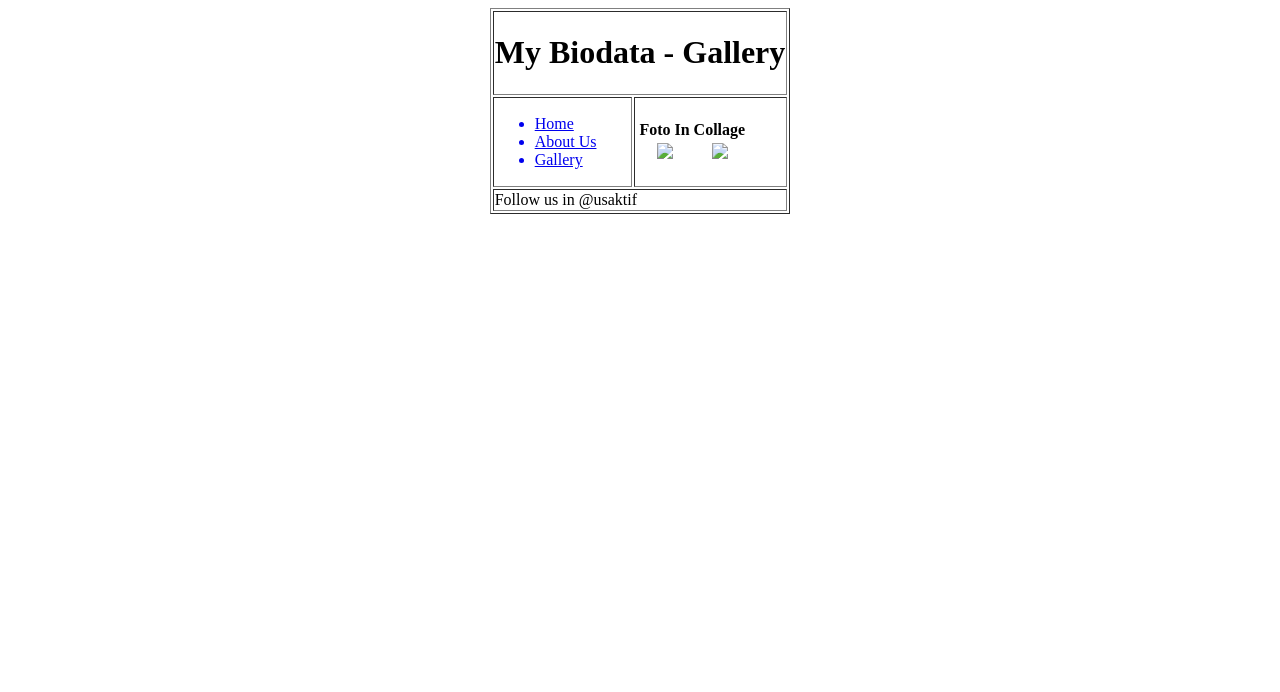
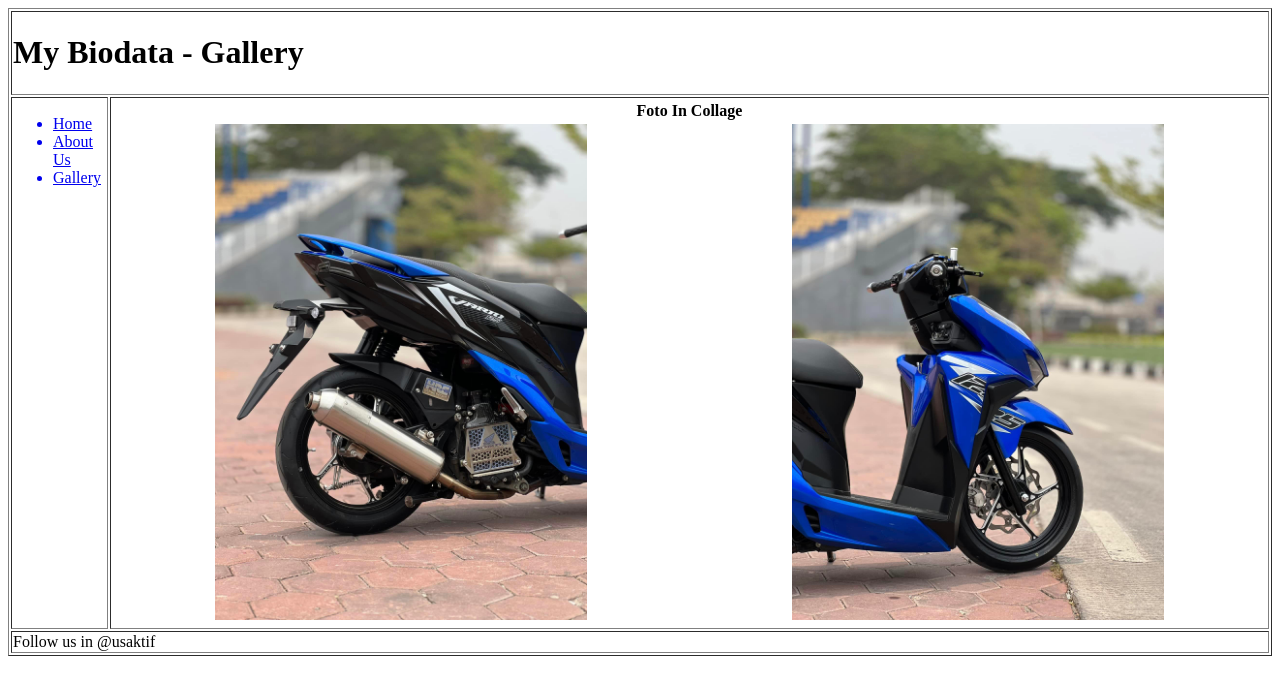
Before and after one commit to iwayantrisna/pbw-hari2, a plain HTML site: page Gallery.html in a window 1280 px wide. Drawn offline with Linux system fonts and the light colour scheme.

Commit message:
update 1 commit

```diff
--- a/Gallery.html
+++ b/Gallery.html
@@ -25,8 +25,8 @@
                             <th colspan="2">Foto In Collage</th>
                         </tr>
                         <tr>
-                            <td align="center"><img src="Gallery1.jpg" width="65%"></td>
-                            <td align="center"><img src="Gallery2.jpg" width="65%"></td>
+                            <td align="center"><img src="24.jpg" width="65%"></td>
+                            <td align="center"><img src="23.jpg" width="65%"></td>
                         </tr>
                     </table>
                 </td>
```
Also changed, not shown: About_me.html (renamed from About_us.html, +2 -2 lines), 23.jpg (added), 24.jpg (added).
